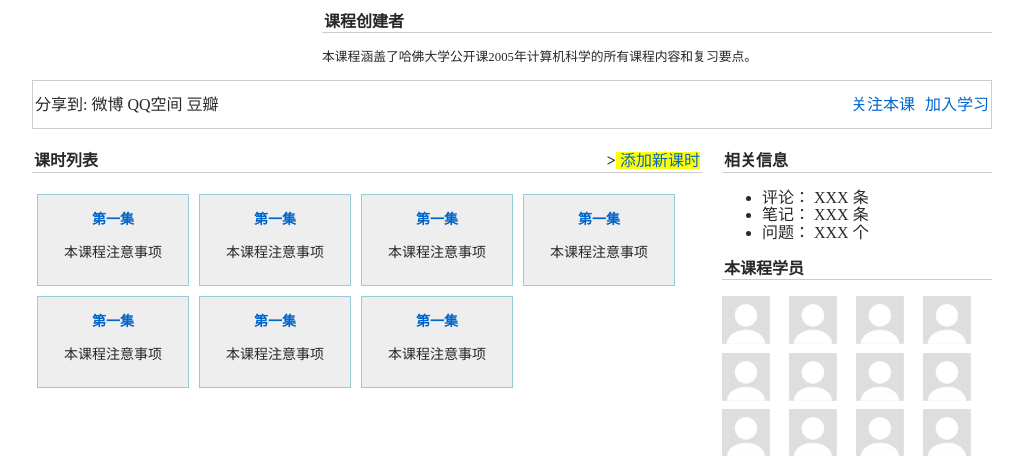
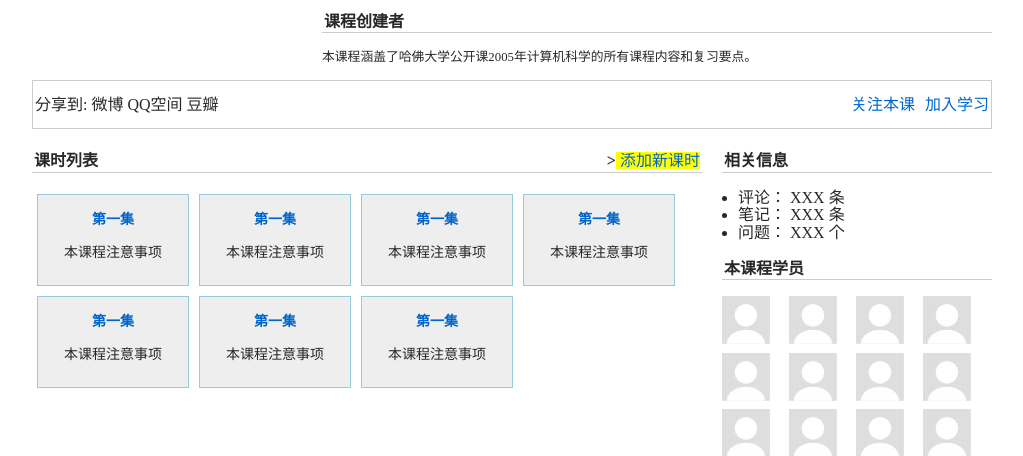
Before and after one commit to wwq0327/openclass, a Django app: template templates/demo/project.html in a window 1280 px wide. Shown: the part 296-752 px from the top of the page, without its empty margins (128-1151 px from the left). Run offline with Django 3.2, Linux system fonts and the light colour scheme; the template is opened without the code that fills it, so the values that code supplies are empty.

Commit message:
课程页面

```diff
--- a/media/css/main.css
+++ b/media/css/main.css
@@ -287,3 +287,9 @@ a img {
 
 .zcblks1 h3 {
     border: 0 none;
+}
+
+ul.p_i {
+    margin-left: 0;
+    padding-left: 1em;
+}
--- a/templates/demo/project.html
+++ b/templates/demo/project.html
@@ -72,7 +72,7 @@
   <div id="right-side" class="subject_info">
     <div class="box">
       <h3>相关信息</h3>
-      <ul>
+      <ul class="p_i">
         <li>评论： XXX 条 </li>
         <li>笔记： XXX 条 </li>
         <li>问题： XXX 个 </li>
```
